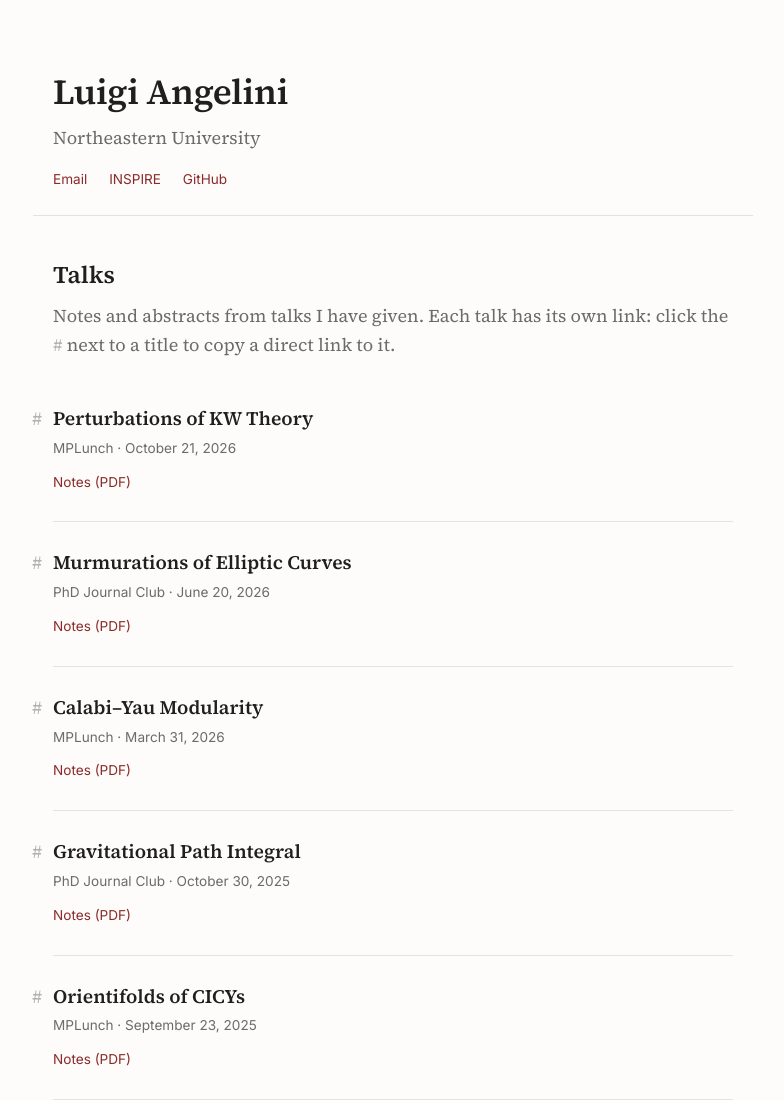
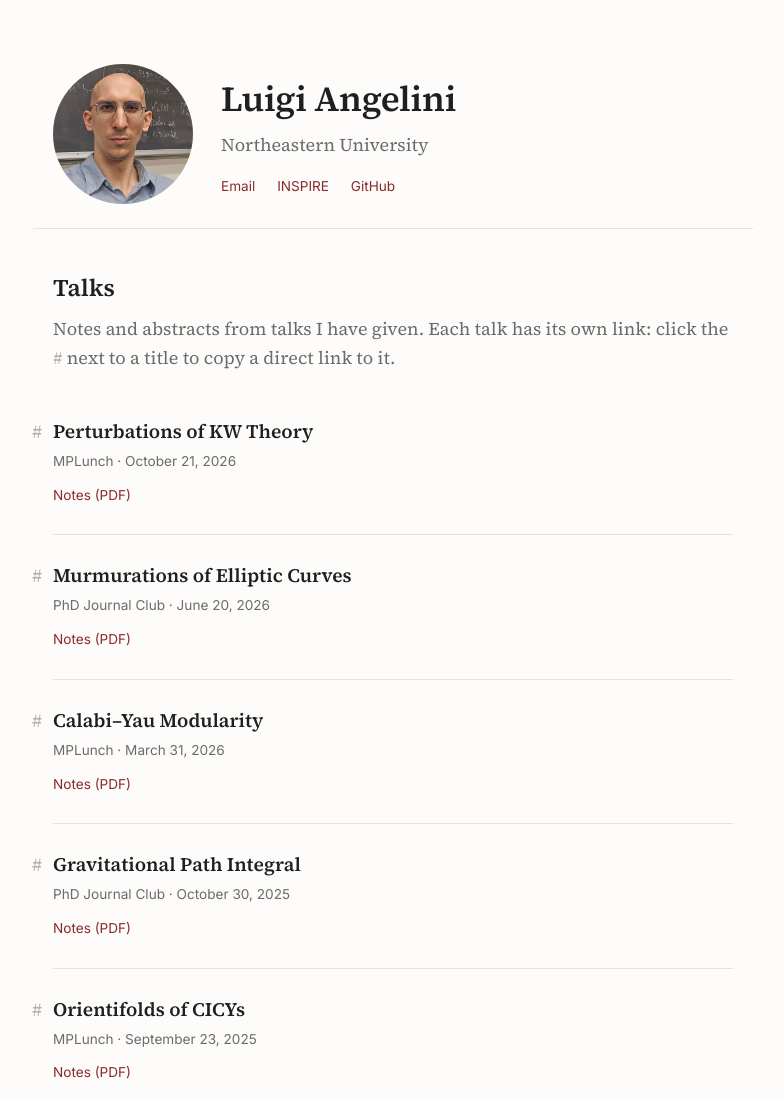
Before and after one commit to LuigiAngelini/LuigiAngelini.github.io, a plain HTML site: page index.html in a window 1280 px wide. Shown: the top 1100 px of the page, without its empty margins (247-1031 px from the left). Drawn offline with Linux system fonts and the light colour scheme.

Commit message:
Add portrait photo to header
Co-Authored-By: Claude Opus 5.5 <noreply@anthropic.com>

```diff
--- a/index.html
+++ b/index.html
@@ -12,6 +12,8 @@
 </head>
 <body>
   <header class="site-header">
+    <img class="portrait" src="photo.jpg" alt="Photo of Luigi Angelini" width="140" height="140">
+    <div class="header-text">
       <h1>Luigi Angelini</h1>
       <p class="affiliation">Northeastern University</p>
       <nav class="links">
@@ -19,6 +21,7 @@
         <a href="https://inspirehep.net/authors/2682199">INSPIRE</a>
         <a href="https://github.com/LuigiAngelini">GitHub</a>
       </nav>
+    </div>
   </header>
 
   <main>
--- a/style.css
+++ b/style.css
@@ -143,3 +143,21 @@ footer {
 
 /* Hide abstracts that haven't been written yet */
 .abstract:empty { display: none; }
+
+/* Header with portrait */
+.site-header {
+  display: flex;
+  align-items: center;
+  gap: 28px;
+}
+.portrait {
+  width: 140px;
+  height: 140px;
+  border-radius: 50%;
+  object-fit: cover;
+  flex-shrink: 0;
+}
+@media (max-width: 600px) {
+  .site-header { flex-direction: column; align-items: flex-start; gap: 18px; }
+  .portrait { width: 110px; height: 110px; }
+}
```
Also changed, not shown: photo.jpg (added). Lines whose indentation alone changed are shown as unchanged.
